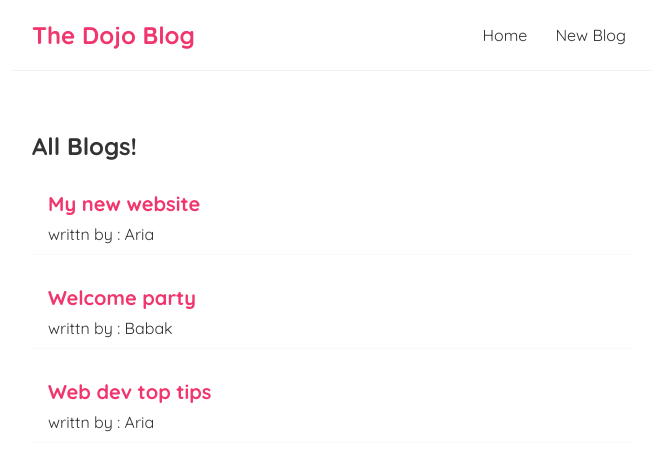
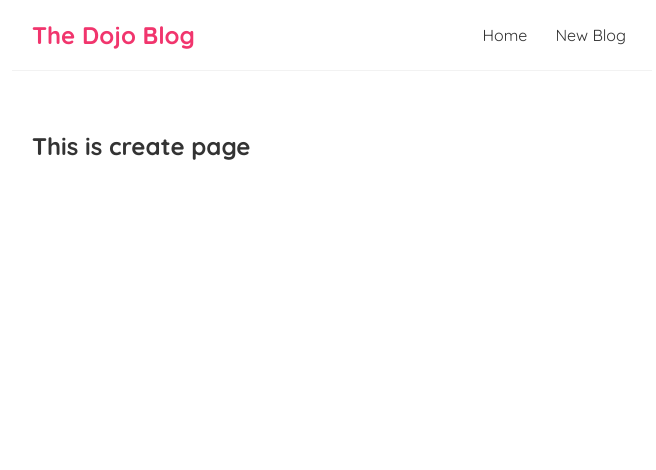
Before and after one commit to womoboy/react-sample-02, a React (Create React App) app: page /create in a window 1280 px wide. Shown: the top 470 px of the page, without its empty margins (308-964 px from the left). Built offline with nearby package versions, Linux system fonts and the light colour scheme; data requests are answered from the project's data file; the HTML template or start-up script is replaced by a standard one.

Commit message:
create a new pages

```diff
--- a/package.json
+++ b/package.json
@@ -9,6 +9,7 @@
     "json-server": "^0.17.0",
     "react": "^18.1.0",
     "react-dom": "^18.1.0",
+    "react-router-dom": "^5.3.3",
     "react-scripts": "5.0.1",
     "web-vitals": "^2.1.4"
   },
--- a/src/App.js
+++ b/src/App.js
@@ -1,17 +1,26 @@
-import Navbar from './Navbar';
-import Home from './Home';
+import Navbar from "./Navbar";
+import Home from "./Home";
+import { BrowserRouter as Router, Route, Switch } from "react-router-dom";
+import Create from './Create';
 
 const App = () => {
   return (
-        <>
+    <Router>
       <div className="App">
         <Navbar />
         <div className="content">
+          <Switch>
+            <Route exact path='/'>
               <Home />
+            </Route>
+            <Route path='/create'>
+              <Create />
+            </Route>
+          </Switch>
         </div>
       </div>
-        </>
-    )
-}
+    </Router>
+  );
+};
 
 export default App;
--- /dev/null
+++ b/src/Create.js
@@ -0,0 +1,9 @@
+const Create = () => {
+    return (
+        <div className="create">
+            <h2>This is create page</h2>
+        </div>
+    )
+}
+
+export default Create;
--- a/src/Home.js
+++ b/src/Home.js
@@ -1,8 +1,8 @@
-import { useState, useEffect } from 'react';
 import Bloglist from './Bloglist';
 
 //import custome fetching hooks
 import useFetch from './useFetch';
+
 const Home = () => {
     const { data: blogs, isPending, error } = useFetch('http://localhost:8000/blogs');
 
--- a/src/useFetch.js
+++ b/src/useFetch.js
@@ -17,7 +17,6 @@
         .then((data) => {
           setData(data);
           setIsPending(false);
-          setIsPending(null);
         })
         .catch((err) => {
           setIsPending(false);
```
Also changed, not shown: 1 other file (tests, documents, lock files or other folders). Lines whose indentation alone changed are shown as unchanged.
